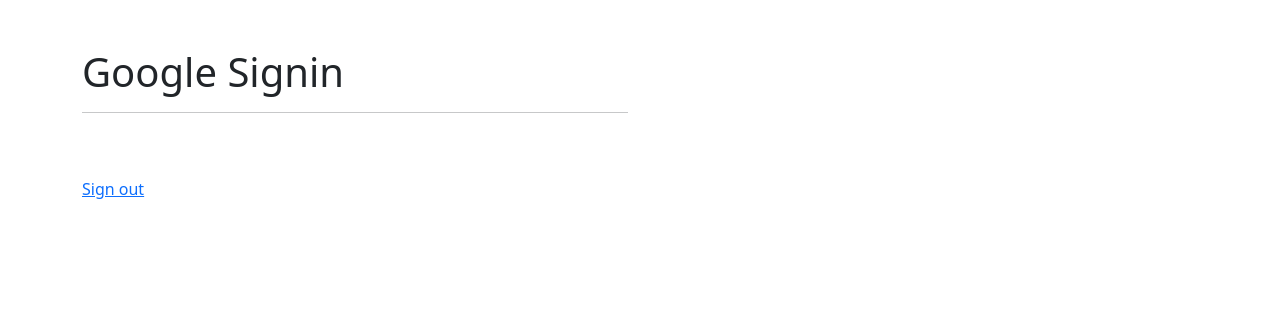
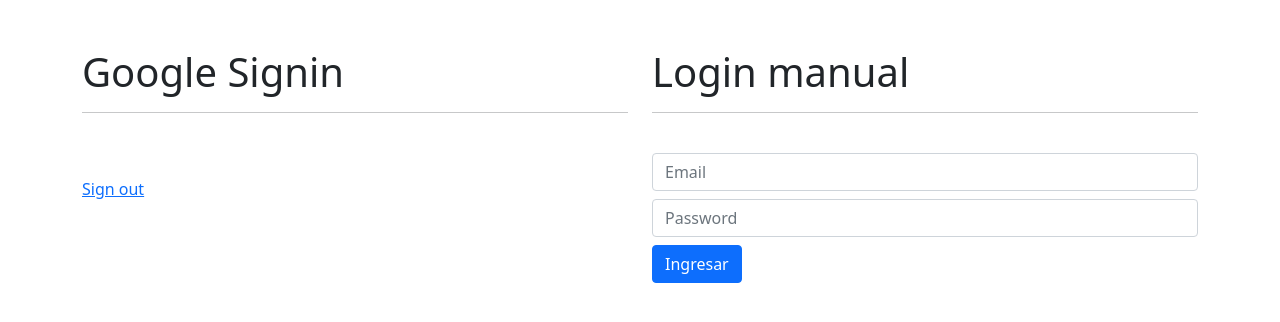
Before and after one commit to DanielEspanadero/sockets-chat-autenticacion, a website: page public/index.html in a window 1280 px wide. Drawn offline with nearby package versions, Linux system fonts and the light colour scheme.

Commit message:
form added

```diff
--- a/public/index.html
+++ b/public/index.html
@@ -23,7 +23,16 @@
         </div>
 
         <div class="col-sm-6">
-
+            <form class="dgrid">
+            <h1>Login manual</h1>
+            <hr>
+            <br>
+            <input type="text" name="correo" class="form-control mb-2" placeholder="Email">
+            <input type="password" name="password" class="form-control mb-2" placeholder="Password">
+            <button type="submit" class="btn btn-primary">
+                Ingresar
+            </button>
+            </form>
         </div>
     </div>
 
--- a/public/js/auth.js
+++ b/public/js/auth.js
@@ -22,7 +22,7 @@
     })
         .then(resp => resp.json())
         .then(({ token }) => {
-            localStorage.setItem(token);
+            localStorage.setItem('token', token);
         })
         .catch(console.log);
 
```
